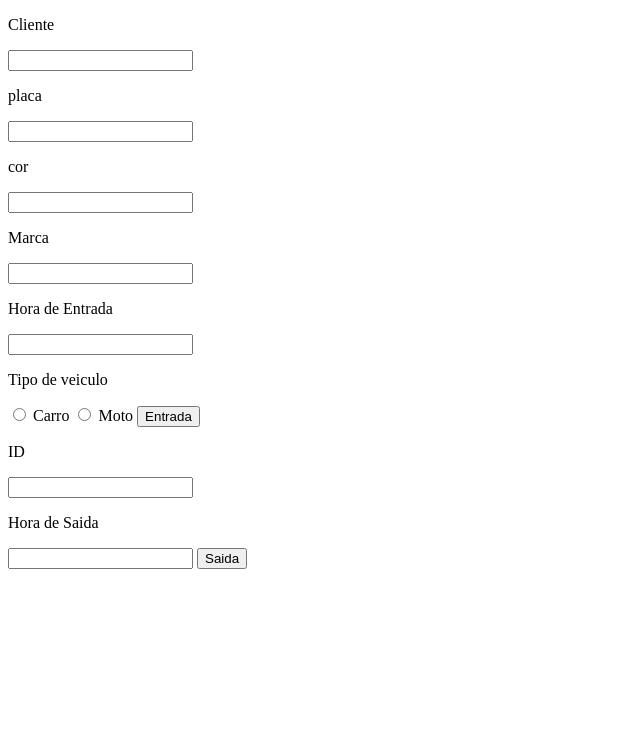
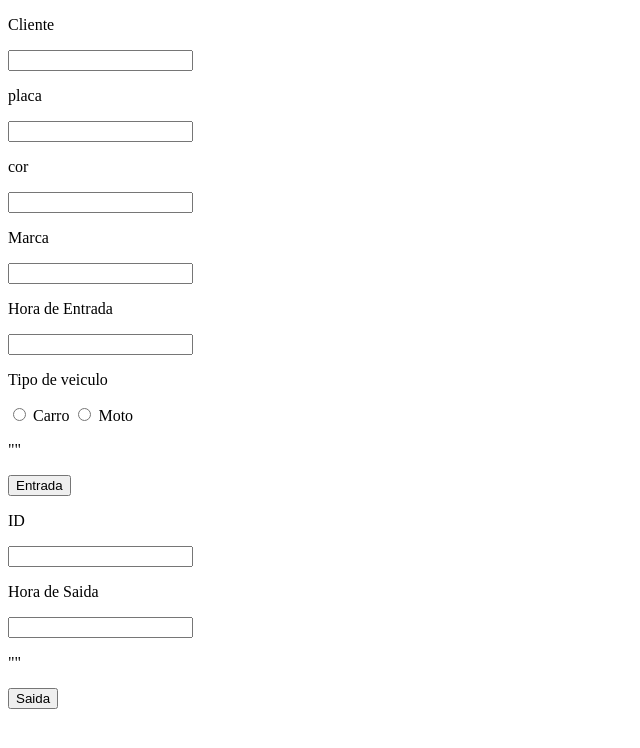
Before and after one commit to jamesdievas/T-picos, a plain HTML site: page lab05/index.html in a window 1280 px wide. Shown: the whole page, without its empty margins (0-640 px from the left). Drawn offline with Linux system fonts and the light colour scheme.

Commit message:
lab05_1_1

```diff
--- a/lab05/index.html
+++ b/lab05/index.html
@@ -27,16 +27,14 @@
         <label for="Carro">Carro</label>
         <input type="radio" name="vei" value="Moto">
         <label for="Moto">Moto</label>
-
-
-
+        <p>""</p>
         <input type="button" value="Entrada" onclick="registraEntrada()"></input>
 
         <p>ID</p>
         <input type="text" name="ID" ></input>
         <p>Hora de Saida</p>
         <input type="text" name="HoradeSaida" ></input>
-
+        <p>""</p>
         <input type="button" value="Saida" onclick="registraSaida()"></input>
 
 
```
